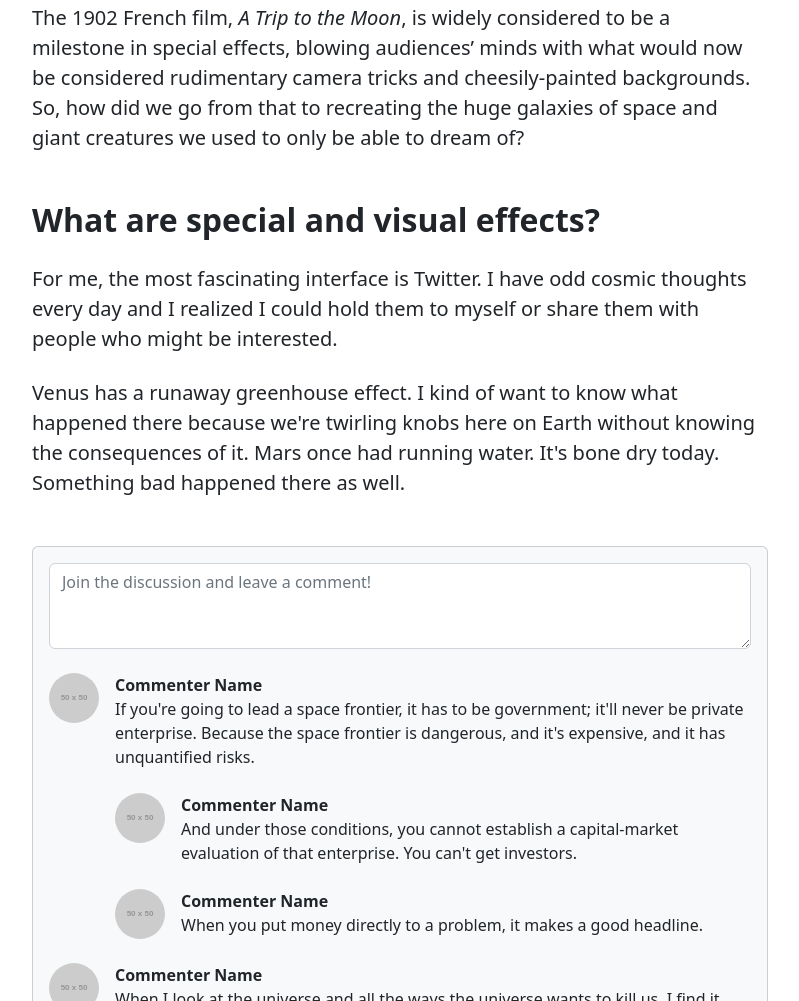
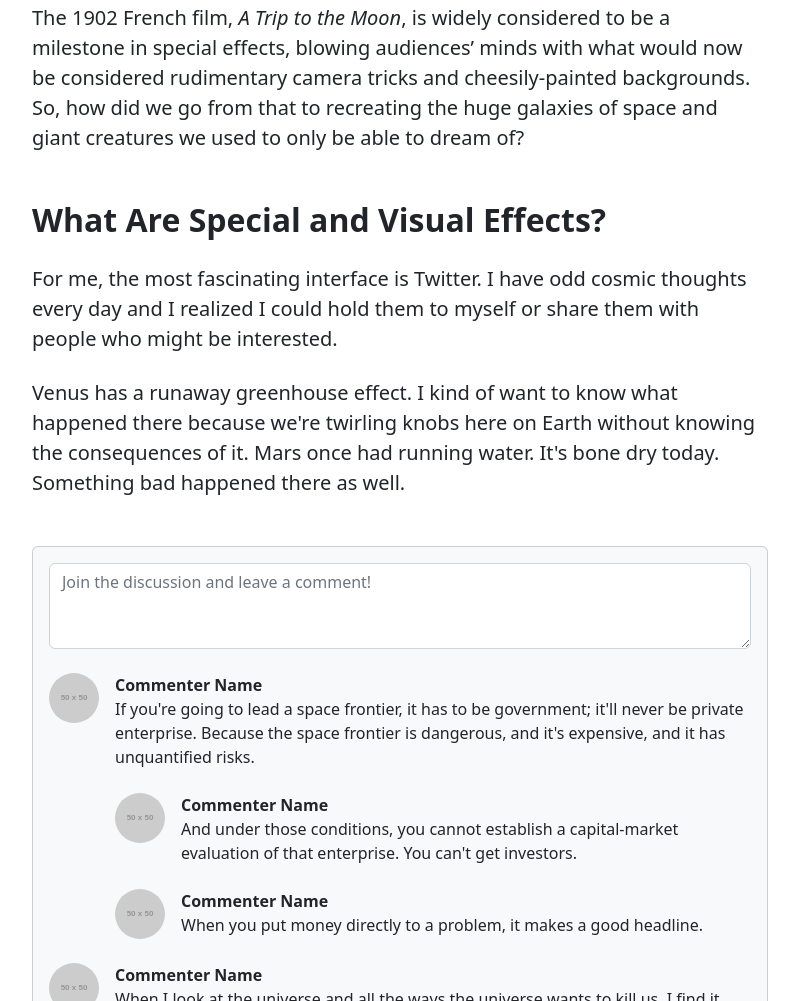
Before and after one commit to Westfield-Codes/web-26-blog-post-gaebriad, a plain HTML site: page special-vis-effects/index.html in a window 1280 px wide. Shown: the part 701-1702 px from the top of the page, without its empty margins (50-849 px from the left). Drawn offline with nearby package versions, Linux system fonts and the light colour scheme; placeholder pictures from the web are drawn by us; a script that the page names is missing.

Commit message:
Fixed H2 capitalization

```diff
--- a/special-vis-effects/index.html
+++ b/special-vis-effects/index.html
@@ -50,7 +50,7 @@
                         <section class="mb-5">
                             <p class="fs-5 mb-4">From the monstrous shark of Jaws (1975) to the creatures of Avatar (2009), visual and special effects (FX) have come a long way. Both practices date back to the late 19th century, but FX now versus then are practically in different worlds.</p>
                             <p class="fs-5 mb-4">The 1902 French film, <em>A Trip to the Moon</em>, is widely considered to be a milestone in special effects, blowing audiences’ minds with what would now be considered rudimentary camera tricks and cheesily-painted backgrounds. So, how did we go from that to recreating the huge galaxies of space and giant creatures we used to only be able to dream of?</p>
-                            <h2 class="fw-bolder mb-4 mt-5">What are special and visual effects?</h2>
+                            <h2 class="fw-bolder mb-4 mt-5">What Are Special and Visual Effects?</h2>
                             <p class="fs-5 mb-4">For me, the most fascinating interface is Twitter. I have odd cosmic thoughts every day and I realized I could hold them to myself or share them with people who might be interested.</p>
                             <p class="fs-5 mb-4">Venus has a runaway greenhouse effect. I kind of want to know what happened there because we're twirling knobs here on Earth without knowing the consequences of it. Mars once had running water. It's bone dry today. Something bad happened there as well.</p>
                         </section>
```
